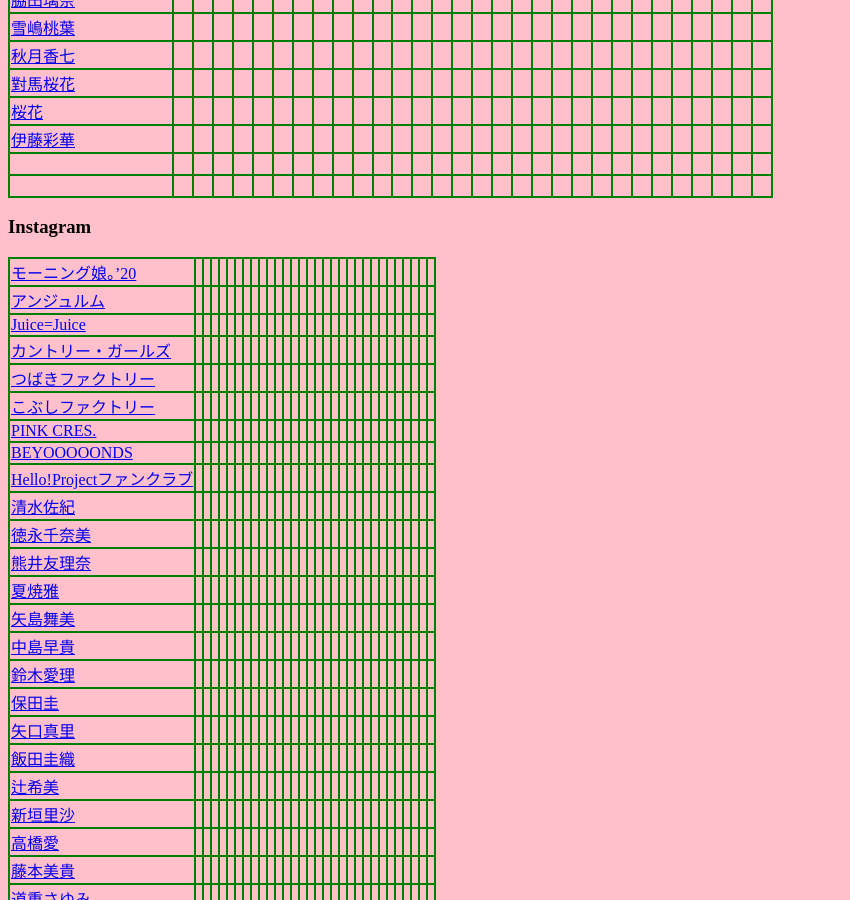
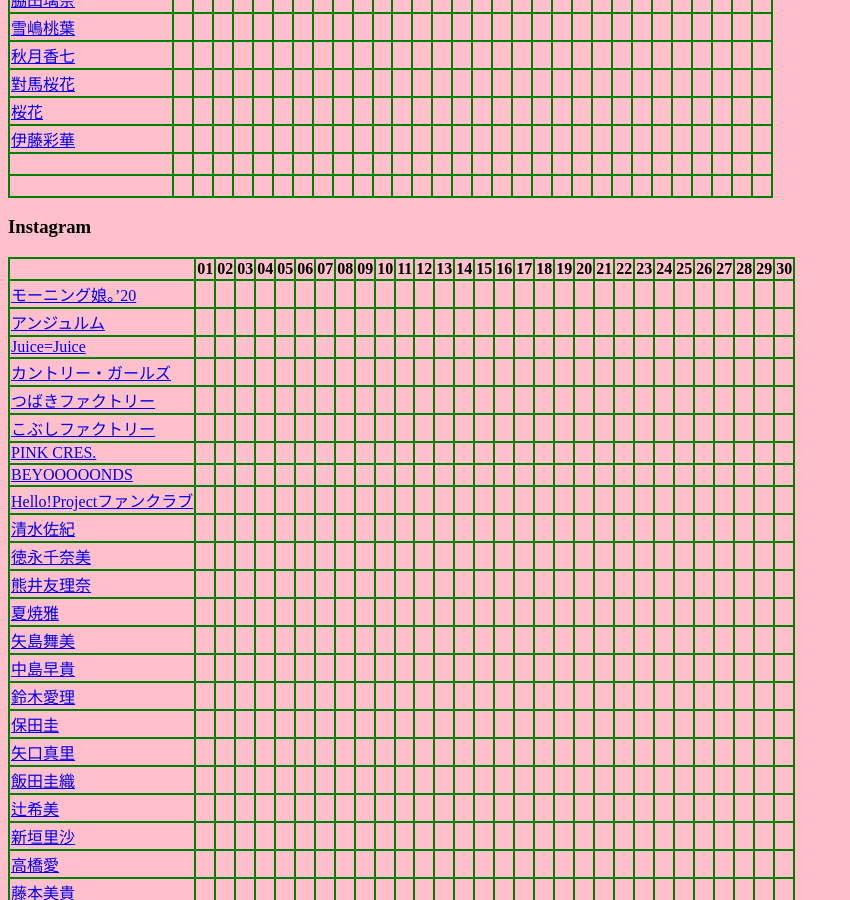
Before and after one commit to takaoyamakoshi/momochi, a Jekyll site: the page built from recommendation/sns/index.md, in a window 1280 px wide and 900 px high, scrolled down 1588 px. Shown: the whole window, without its empty margins (0-850 px from the left). Built offline with Jekyll 4.4.1, drawn with Linux system fonts in a browser that asks for light colours; our own code applies the rules of GitHub Pages for plain Markdown files.

Commit message:
Update index.md

```diff
--- a/recommendation/sns/index.md
+++ b/recommendation/sns/index.md
@@ -67,6 +67,8 @@
 
 ### Instagram
 
+| | 01 | 02 | 03 | 04 | 05 | 06 | 07 | 08 | 09 | 10 | 11 | 12 | 13 | 14 | 15 | 16 | 17 | 18 | 19 | 20 | 21 | 22 | 23 | 24 | 25 | 26 | 27 | 28 | 29 | 30 |
+|---|---|---|---|---|---|---|---|---|---|---|---|---|---|---|---|---|---|---|---|---|---|---|---|---|---|---|---|---|---|---|
 | [モーニング娘。'20](https://www.instagram.com/morningmusume_official/) | | | | | | | | | | | | | | | | | | | | | | | | | | | | | | |
 | [アンジュルム](https://www.instagram.com/angerme_official/) | | | | | | | | | | | | | | | | | | | | | | | | | | | | | | |
 | [Juice=Juice](https://www.instagram.com/juice_juice_official/) | | | | | | | | | | | | | | | | | | | | | | | | | | | | | | |
```
